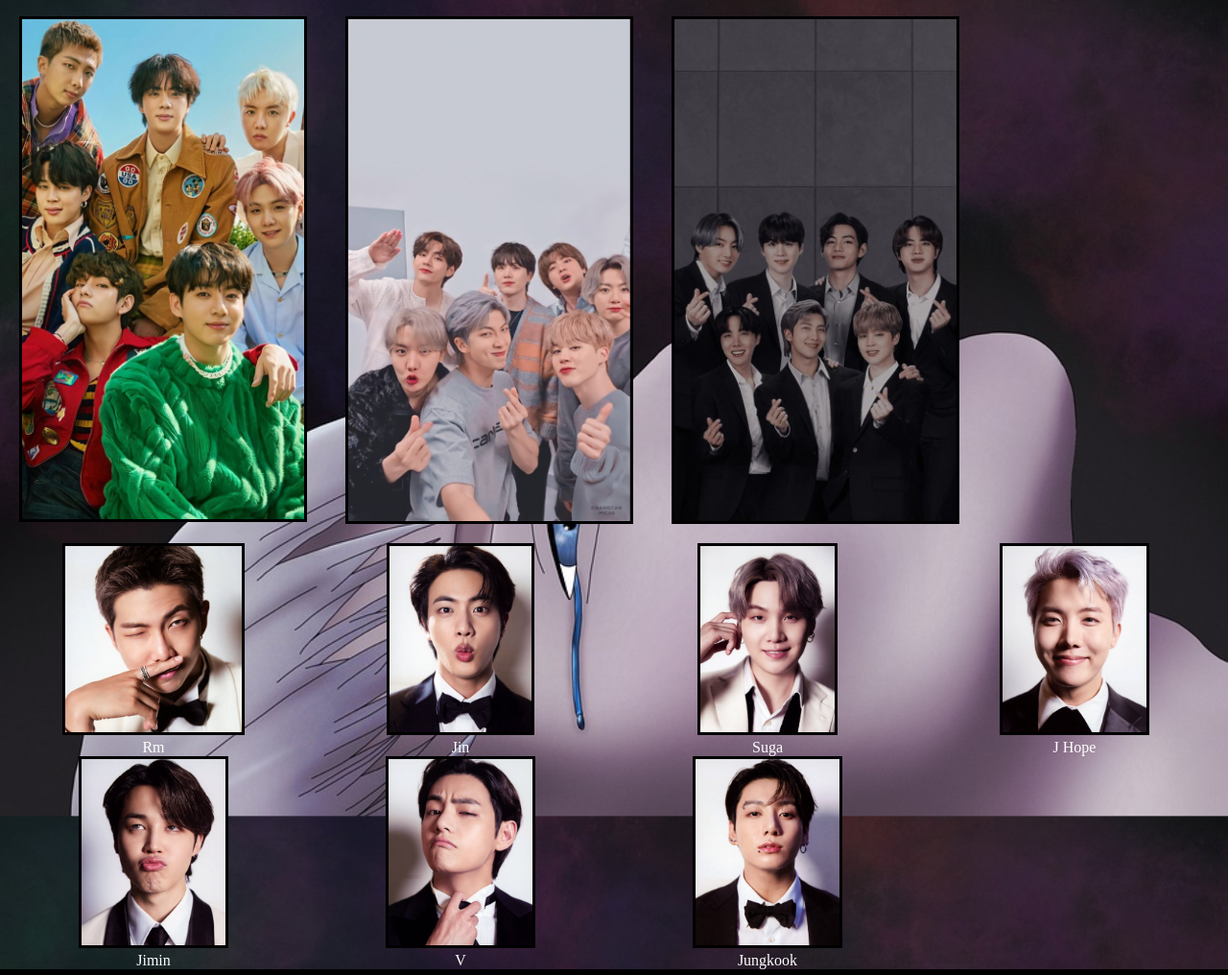
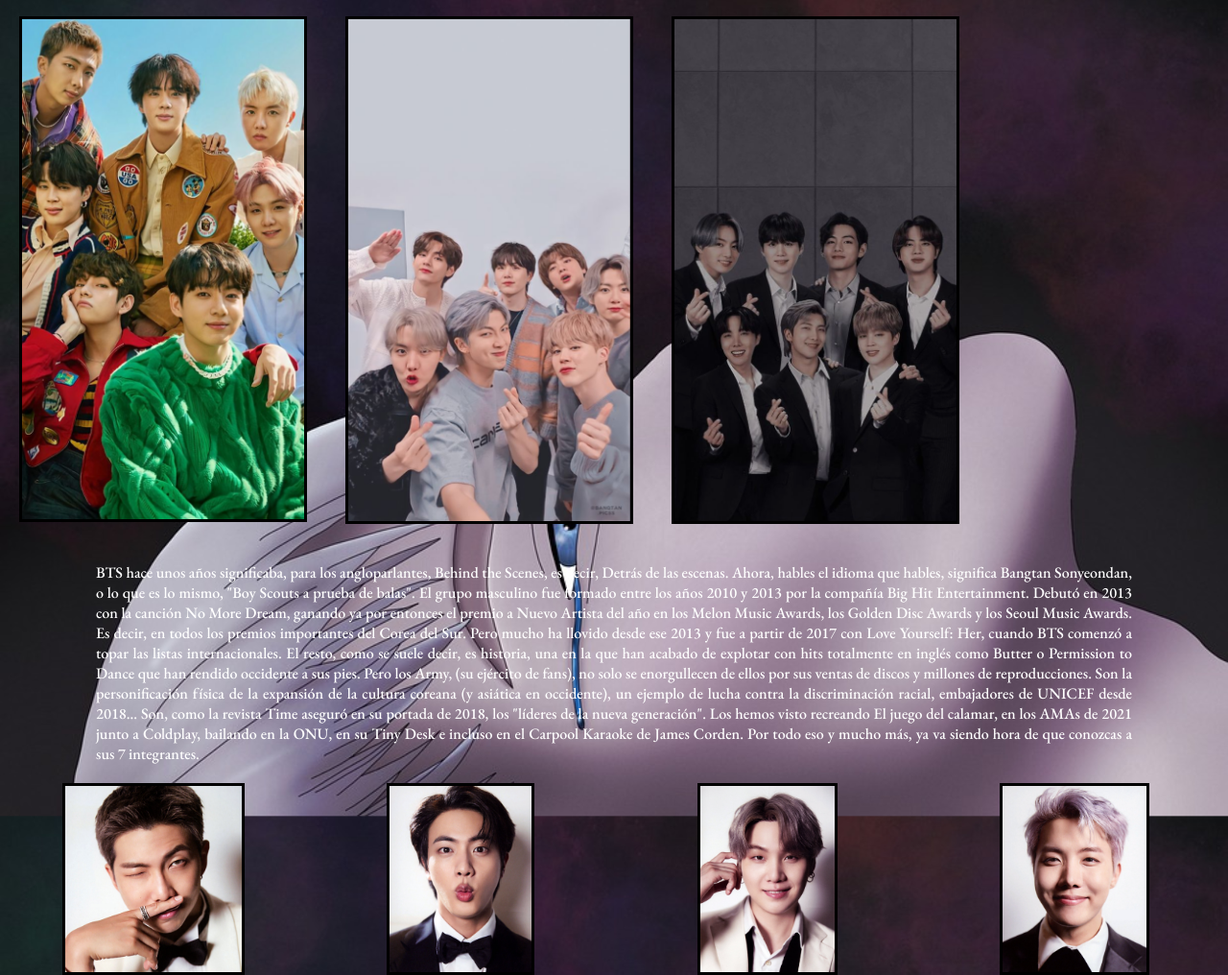
Before and after one commit to IgnacioFarah/Coderhouse-BTS, a plain HTML site: page index.html in a window 1280 px wide. Shown: the part 84-1100 px from the top of the page at 96% size. Drawn offline with nearby package versions, Linux system fonts and the light colour scheme; files whose address does not match are found by name; a web font is replaced by a local one.

Commit message:
Tercer Commit

```diff
--- a/index.html
+++ b/index.html
@@ -72,7 +72,23 @@
 
         <section>
             <div class="contenedor-text">
-
+                <p> BTS hace unos años significaba, para los angloparlantes, Behind the Scenes,
+                    es decir, Detrás de las
+                    escenas. Ahora, hables el idioma que hables, significa Bangtan Sonyeondan, o lo que es lo mismo,
+                    "Boy Scouts a prueba de balas". El grupo masculino fue formado entre los años 2010 y 2013 por la
+                    compañía Big Hit Entertainment. Debutó en 2013 con la canción No More Dream, ganando ya por entonces
+                    el premio a Nuevo Artista del año en los Melon Music Awards, los Golden Disc Awards y los Seoul
+                    Music Awards. Es decir, en todos los premios importantes del Corea del Sur. Pero mucho ha llovido
+                    desde ese 2013 y fue a partir de 2017 con Love Yourself: Her, cuando BTS comenzó a topar las listas
+                    internacionales. El resto, como se suele decir, es historia, una en la que han acabado de explotar
+                    con hits totalmente en inglés como Butter o Permission to Dance que han rendido occidente a sus
+                    pies. Pero los Army, (su ejército de fans), no solo se enorgullecen de ellos por sus ventas de
+                    discos y millones de reproducciones. Son la personificación física de la expansión de la cultura
+                    coreana (y asiática en occidente), un ejemplo de lucha contra la discriminación racial, embajadores
+                    de UNICEF desde 2018... Son, como la revista Time aseguró en su portada de 2018, los "líderes de la
+                    nueva generación". Los hemos visto recreando El juego del calamar, en los AMAs de 2021 junto a
+                    Coldplay, bailando en la ONU, en su Tiny Desk e incluso en el Carpool Karaoke de James Corden. Por
+                    todo eso y mucho más, ya va siendo hora de que conozcas a sus 7 integrantes.</p>
             </div>
         </section>
 
```
